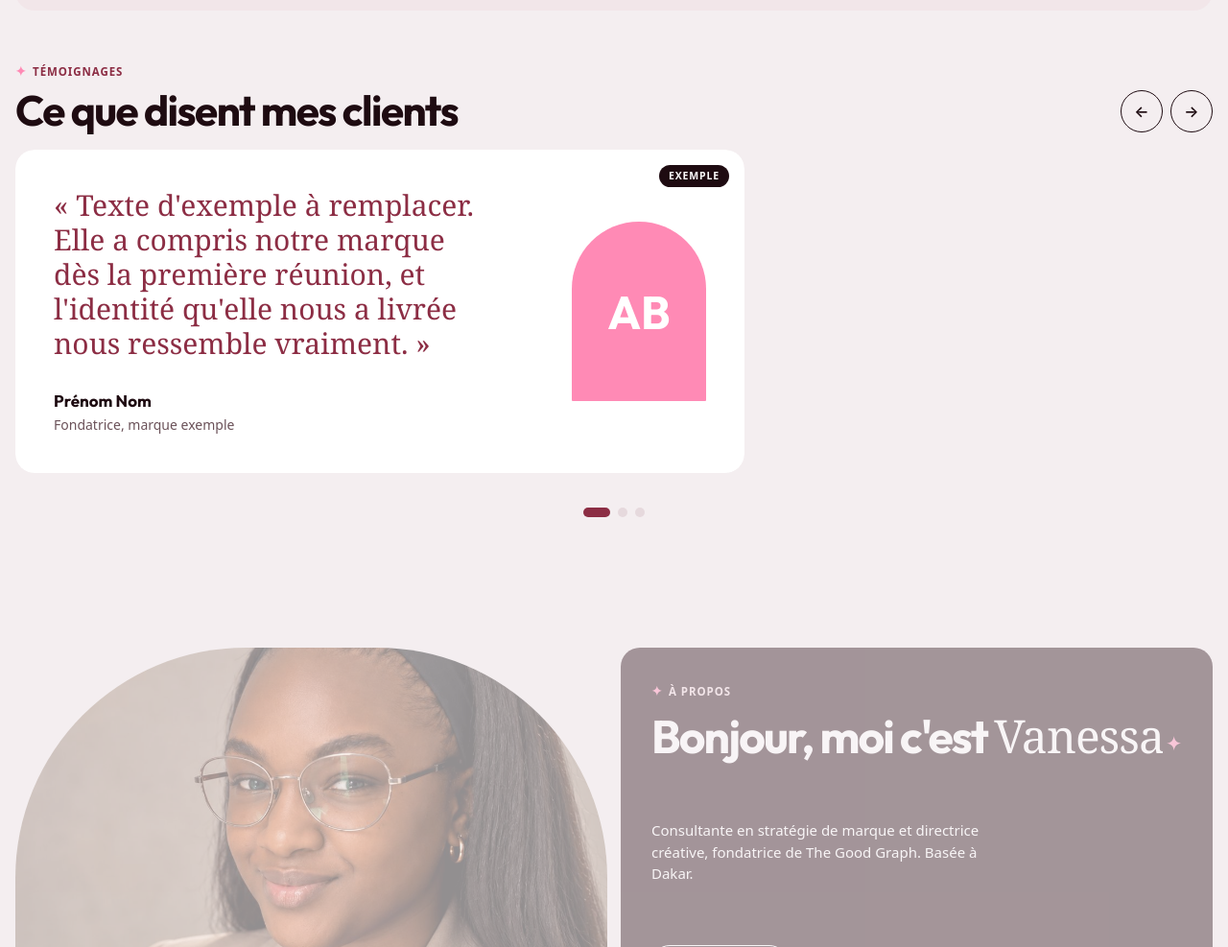
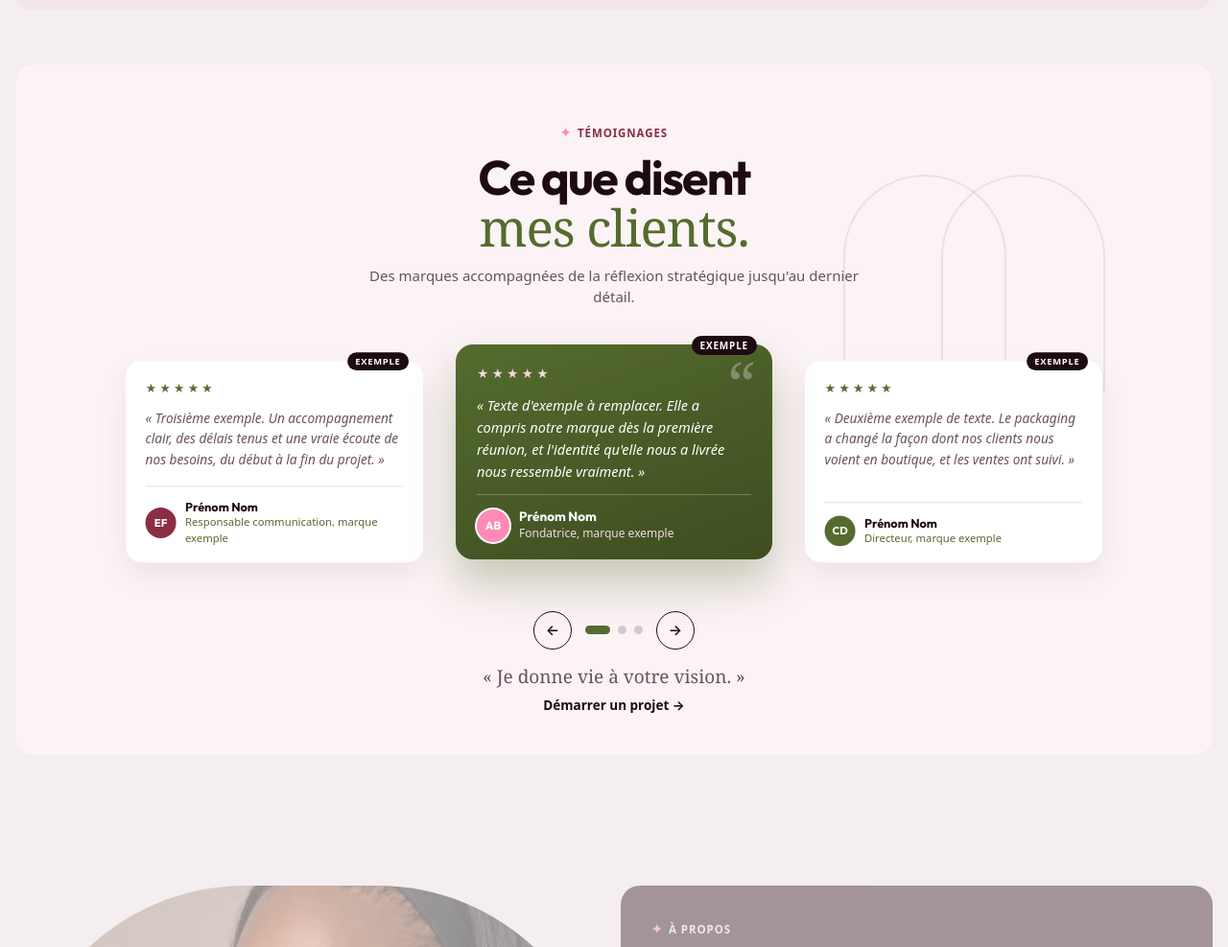
Before and after one commit to Mdev98/goodgraph, a plain HTML site: page index.html in a window 1280 px wide. Shown: the part 3657-4644 px from the top of the page at 96% size. Drawn offline with Linux system fonts and the light colour scheme; a web font is replaced by a local one.

Commit message:
Témoignages : trois cartes, carte centrale mise en avant en vert olive
Co-Authored-By: Claude Opus 5.5 <noreply@anthropic.com>
Claude-Session: https://claude.ai/code/session_014a3dp9LgjZ8h7K3aXKRKad

```diff
--- a/index.html
+++ b/index.html
@@ -168,24 +168,53 @@ body::before{content:"";position:fixed;inset:0 0 auto;height:env(safe-area-inset
 .case-feature .btn{justify-self:start}
 .case-feature .q{margin:0;padding-left:16px;border-left:2px solid var(--pink);font:400 clamp(20px,2.2vw,28px)/1.25 var(--serif);color:var(--ink)}
 
-/* ---------- témoignages : carrousel ---------- */
-.car{overflow:hidden;border-radius:var(--r);touch-action:pan-y;user-select:none;max-width:760px;width:100%}
-.car-track{display:flex;transition:transform .7s var(--ease);will-change:transform}
-.quote{position:relative;margin:0;flex:0 0 100%;min-width:0;background:var(--card);border-radius:var(--r);padding:clamp(24px,3.4vw,40px);display:grid;grid-template-columns:minmax(0,1fr) auto;gap:clamp(20px,3vw,36px);align-items:center}
-.quote blockquote{margin:0;font:400 clamp(20px,2.4vw,30px)/1.2 var(--serif);color:var(--wine);text-wrap:balance}
-.quote cite{font-style:normal;display:grid;gap:4px;margin-top:clamp(20px,3vw,32px)}
-.quote cite b{font:700 17px/1.2 var(--display)}
-.quote cite small{font-size:14px;color:var(--ink-soft)}
-.quote .avatar{width:clamp(96px,11vw,140px);aspect-ratio:3/4;border-radius:999px 999px 14px 14px;display:grid;place-items:center;color:var(--card);font:700 clamp(32px,4vw,48px)/1 var(--display);overflow:hidden}
-.quote .avatar img{width:100%;height:100%;object-fit:cover}
-.quote .ex{position:absolute;top:16px;right:16px;background:var(--ink);color:var(--card);border-radius:999px;padding:6px 10px;font:700 10.5px/1 var(--body);letter-spacing:.08em;text-transform:uppercase}
-@media (max-width:640px){.quote{grid-template-columns:minmax(0,1fr);padding:52px 22px 24px;gap:18px}.quote blockquote{font-size:21px}.quote cite{margin-top:14px}.quote .avatar{width:84px;order:-1}.quote .ex{top:12px;right:12px}}
-.car-ctrl{display:flex;gap:8px}
-.car-ctrl button{width:44px;height:44px;border-radius:999px;border:1.5px solid var(--ink);background:transparent;color:var(--ink);font:600 16px/1 var(--body);transition:background .2s,color .2s}
-.car-ctrl button:hover{background:var(--ink);color:var(--card)}
-.car-dots{display:flex;gap:8px;justify-content:center;margin-top:18px}
-.car-dots button{width:10px;height:10px;border-radius:999px;border:0;padding:0;background:var(--line);transition:width .35s var(--ease),background .25s}
-.car-dots button[aria-current="true"]{width:28px;background:var(--wine)}
+/* ---------- témoignages : panneau clair, trois cartes, celle du centre en olive ---------- */
+.temo{background:color-mix(in srgb,var(--blush) 32%,var(--card));border-radius:var(--r);padding:clamp(36px,5vw,64px) clamp(16px,3vw,40px) clamp(28px,4vw,44px);text-align:center;position:relative;overflow:hidden;display:grid;gap:clamp(18px,3vw,30px);justify-items:center}
+/* deux arches en filet, rappel du motif du site */
+.temo::before,.temo::after{content:"";position:absolute;top:16%;width:clamp(110px,13vw,190px);aspect-ratio:3/4;border:2px solid color-mix(in srgb,var(--wine) 10%,transparent);border-radius:999px 999px 14px 14px;pointer-events:none}
+.temo::before{right:9%}
+.temo::after{right:calc(9% + clamp(70px,8vw,120px))}
+.temo-head{display:grid;gap:12px;justify-items:center;max-width:58ch;position:relative;z-index:1}
+.temo-head .pill{justify-self:center}
+.temo h2{font:700 clamp(30px,4vw,50px)/1.02 var(--display);letter-spacing:-.035em;margin:0;color:var(--ink)}
+.temo h2 em.serif{display:block;color:var(--green);font-size:1.06em;letter-spacing:-.02em}
+.temo-head p{margin:0;color:var(--ink-soft);font-size:15px}
+.t-stage{display:grid;width:100%;max-width:1060px;position:relative;z-index:1;padding-block:18px 14px;touch-action:pan-y;user-select:none}
+.tcard{grid-area:1 / 1;justify-self:center;width:min(32%,330px);margin:0;background:var(--card);border-radius:18px;padding:22px 22px 18px;text-align:left;display:flex;flex-direction:column;gap:12px;position:relative;box-shadow:0 14px 34px rgba(43,15,24,.07);
+  transform:translateX(calc(var(--off) * (100% + 24px))) scale(.94);opacity:0;pointer-events:none;cursor:pointer;
+  transition:transform .7s var(--ease),opacity .5s ease,background-color .5s ease,color .5s ease,box-shadow .5s ease}
+.tcard.is-side{opacity:1;pointer-events:auto}
+.tcard.is-side:hover{transform:translateX(calc(var(--off) * (100% + 24px))) scale(.96)}
+.tcard.is-active{opacity:1;pointer-events:auto;cursor:default;z-index:2;transform:translateX(0) translateY(-10px) scale(1);background-color:var(--green);background-image:linear-gradient(160deg,var(--green),#3D4D20);color:var(--card);box-shadow:0 24px 46px rgba(85,107,47,.32)}
+.tcard .stars{color:var(--green);font-size:12px;letter-spacing:3px}
+.tcard.is-active .stars{color:var(--blush)}
+.tcard .qmark{position:absolute;top:8px;right:18px;font:400 64px/1 var(--serif);color:color-mix(in srgb,var(--card) 30%,transparent);opacity:0;transition:opacity .5s}
+.tcard.is-active .qmark{opacity:1}
+.tcard blockquote{margin:0;font:italic 400 14.5px/1.6 var(--body);color:var(--ink-soft)}
+.tcard.is-active blockquote{color:var(--card)}
+.tcard .who{display:flex;align-items:center;gap:10px;margin-top:auto;padding-top:14px;border-top:1px solid var(--line)}
+.tcard.is-active .who{border-top-color:color-mix(in srgb,var(--card) 25%,transparent)}
+.tcard .av{width:34px;height:34px;border-radius:50%;flex:none;display:grid;place-items:center;color:var(--card);font:700 12px/1 var(--display);overflow:hidden;box-shadow:0 0 0 2px var(--card)}
+.tcard .av img{width:100%;height:100%;object-fit:cover}
+.tcard .who b{display:block;font:700 13.5px/1.2 var(--display)}
+.tcard .who small{display:block;font-size:12px;color:var(--green)}
+.tcard.is-active .who small{color:var(--blush)}
+.tcard .ex{position:absolute;top:-9px;right:16px;background:var(--ink);color:var(--card);border-radius:999px;padding:5px 9px;font:700 10px/1 var(--body);letter-spacing:.08em;text-transform:uppercase}
+@media (max-width:760px){
+  .tcard{width:78%;transform:translateX(calc(var(--off) * (100% + 12px))) scale(.94)}
+  .tcard.is-side:hover{transform:translateX(calc(var(--off) * (100% + 12px))) scale(.94)}
+  .temo::before,.temo::after{display:none}
+}
+.temo-foot{display:grid;gap:12px;justify-items:center;position:relative;z-index:1}
+.t-nav{display:flex;align-items:center;gap:14px}
+.t-nav .arrow{width:40px;height:40px;border-radius:999px;border:1.5px solid var(--ink);background:transparent;color:var(--ink);font:600 15px/1 var(--body);transition:background .2s,color .2s}
+.t-nav .arrow:hover{background:var(--ink);color:var(--card)}
+.car-dots{display:flex;gap:8px}
+.car-dots button{width:9px;height:9px;border-radius:999px;border:0;padding:0;background:color-mix(in srgb,var(--ink) 18%,transparent);transition:width .35s var(--ease),background .25s}
+.car-dots button[aria-current="true"]{width:26px;background:var(--green)}
+.temo-line{margin:4px 0 0;font:400 clamp(16px,1.6vw,19px)/1.3 var(--serif);color:var(--ink-soft)}
+.temo-link{font:700 13.5px/1 var(--body);text-decoration:none;color:var(--ink)}
+.temo-link:hover{color:var(--wine)}
 
 /* ---------- à propos ---------- */
 .bento{display:grid;grid-template-columns:repeat(2,minmax(0,1fr));gap:var(--gap)}
@@ -505,14 +534,19 @@ p.empty,.shop-grid .empty{grid-column:1 / -1;background:var(--card);border-radiu
     </section>
 
     <section class="sec" id="temoignages" aria-labelledby="temo-title">
-      <div class="sec-head">
-        <div class="stack"><span class="pill" data-en="Testimonials">Témoignages</span><h2 class="h2" id="temo-title"><span data-en="What clients say">Ce que disent mes clients</span></h2></div>
-        <div class="car-ctrl"><button type="button" id="t-prev">←</button><button type="button" id="t-next">→</button></div>
+      <div class="temo">
+        <div class="temo-head">
+          <span class="pill" data-en="Testimonials">Témoignages</span>
+          <h2 id="temo-title" data-en-html="What my &lt;em class=&quot;serif&quot;&gt;clients say.&lt;/em&gt;">Ce que disent <em class="serif">mes clients.</em></h2>
+          <p data-en="Brands supported from strategic thinking to the last detail.">Des marques accompagnées de la réflexion stratégique jusqu'au dernier détail.</p>
+        </div>
+        <div class="t-stage" id="t-stage" aria-roledescription="carrousel"></div>
+        <div class="temo-foot">
+          <div class="t-nav"><button type="button" class="arrow" id="t-prev">←</button><div class="car-dots" id="car-dots"></div><button type="button" class="arrow" id="t-next">→</button></div>
+          <p class="temo-line" data-en="“I bring your vision to life.”">« Je donne vie à votre vision. »</p>
+          <a class="temo-link" href="#contact"><span data-en="Start a project">Démarrer un projet</span> →</a>
+        </div>
       </div>
-      <div class="car" id="car" aria-roledescription="carrousel">
-        <div class="car-track" id="car-track"></div>
-      </div>
-      <div class="car-dots" id="car-dots"></div>
     </section>
 
     <section class="sec" id="apropos" aria-labelledby="about-title">
@@ -836,22 +870,29 @@ p.empty,.shop-grid .empty{grid-column:1 / -1;background:var(--card);border-radiu
   let tIndex = 0, tTimer = null, tStartX = null;
   const reduceMotion = matchMedia("(prefers-reduced-motion:reduce)").matches;
 
-  /* ---------- témoignages : carrousel ---------- */
+  /* ---------- témoignages : carrousel ----------
+     Toutes les cartes sont empilées dans la même case de grille ; --off (écart à la carte active,
+     en boucle) les place à gauche (-1), au centre (0) ou à droite (1). Les autres restent cachées. */
+  const stage = document.getElementById("t-stage");
   function renderTesti(){
-    const track = document.getElementById("car-track"), dots = document.getElementById("car-dots");
-    track.textContent = ""; dots.textContent = "";
+    const dots = document.getElementById("car-dots");
+    stage.textContent = ""; dots.textContent = "";
     TESTIMONIALS.forEach((t, i) => {
-      const q = el("figure","quote");
-      q.setAttribute("role","group"); q.setAttribute("aria-roledescription", lang === "fr" ? "diapositive" : "slide");
-      q.setAttribute("aria-label", (i+1) + " / " + TESTIMONIALS.length);
-      if (t.placeholder) q.appendChild(el("span","ex", lang === "fr" ? "Exemple" : "Example"));
-      const txt = el("div"), bq = el("blockquote",null,"« " + t.quote[lang] + " »");
-      const cite = el("cite"); cite.append(el("b",null,t.name), el("small",null,t.role[lang]));
-      txt.append(bq, cite);
-      const av = el("div","avatar"); av.style.background = t.color;
-      if (t.photo){ const im = el("img"); im.src = "img/" + t.photo; im.alt = t.name; av.appendChild(im); }
+      const c = el("figure","tcard");
+      c.setAttribute("role","group"); c.setAttribute("aria-roledescription", lang === "fr" ? "témoignage" : "testimonial");
+      c.setAttribute("aria-label", (i+1) + " / " + TESTIMONIALS.length);
+      if (t.placeholder) c.appendChild(el("span","ex", lang === "fr" ? "Exemple" : "Example"));
+      const stars = el("div","stars","★★★★★"), qm = el("span","qmark","“");
+      stars.setAttribute("aria-hidden","true"); qm.setAttribute("aria-hidden","true");
+      const who = el("figcaption","who"), av = el("span","av"), id = el("span");
+      av.style.background = t.color;
+      if (t.photo){ const im = el("img"); im.src = "img/" + t.photo; im.alt = ""; av.appendChild(im); }
       else av.textContent = t.initials;
-      q.append(txt, av); track.appendChild(q);
+      id.append(el("b",null,t.name), el("small",null,t.role[lang]));
+      who.append(av, id);
+      c.append(stars, qm, el("blockquote",null,"« " + t.quote[lang] + " »"), who);
+      c.addEventListener("click", () => { if (i !== tIndex) goTesti(i); });
+      stage.appendChild(c);
       const d = el("button"); d.type = "button";
       d.setAttribute("aria-label", (lang === "fr" ? "Témoignage " : "Testimonial ") + (i+1));
       d.addEventListener("click", () => goTesti(i));
@@ -863,15 +904,22 @@ p.empty,.shop-grid .empty{grid-column:1 / -1;background:var(--card);border-radiu
     tAuto();
   }
   function goTesti(i, animate = true){
-    const n = TESTIMONIALS.length, track = document.getElementById("car-track");
+    const n = TESTIMONIALS.length, cards = [...stage.children];
     tIndex = (i + n) % n;
-    if (!animate) track.style.transition = "none";
-    track.style.transform = "translateX(-" + (tIndex * 100) + "%)";
-    if (!animate){ void track.offsetWidth; track.style.transition = ""; }
+    cards.forEach((c, k) => {
+      let off = k - tIndex;
+      if (off > n / 2) off -= n;
+      if (off < -n / 2) off += n;
+      if (!animate) c.style.transition = "none";
+      c.style.setProperty("--off", off);
+      c.classList.toggle("is-active", off === 0);
+      c.classList.toggle("is-side", Math.abs(off) === 1);
+      c.setAttribute("aria-hidden", String(off !== 0));
+    });
+    if (!animate){ void stage.offsetWidth; cards.forEach(c => c.style.transition = ""); }
     [...document.getElementById("car-dots").children].forEach((d, k) => {
       if (k === tIndex) d.setAttribute("aria-current","true"); else d.removeAttribute("aria-current");
     });
-    [...track.children].forEach((q, k) => q.setAttribute("aria-hidden", String(k !== tIndex)));
   }
   function tAuto(){
     clearInterval(tTimer);
@@ -879,13 +927,13 @@ p.empty,.shop-grid .empty{grid-column:1 / -1;background:var(--card);border-radiu
   }
   document.getElementById("t-prev").addEventListener("click", () => goTesti(tIndex - 1));
   document.getElementById("t-next").addEventListener("click", () => goTesti(tIndex + 1));
-  const car = document.getElementById("car");
-  car.addEventListener("mouseenter", () => clearInterval(tTimer));
-  car.addEventListener("mouseleave", tAuto);
-  car.addEventListener("focusin", () => clearInterval(tTimer));
-  car.addEventListener("focusout", tAuto);
-  car.addEventListener("pointerdown", e => { tStartX = e.clientX; });
-  car.addEventListener("pointerup", e => {
+  const temo = document.querySelector(".temo");
+  temo.addEventListener("mouseenter", () => clearInterval(tTimer));
+  temo.addEventListener("mouseleave", tAuto);
+  temo.addEventListener("focusin", () => clearInterval(tTimer));
+  temo.addEventListener("focusout", tAuto);
+  stage.addEventListener("pointerdown", e => { tStartX = e.clientX; });
+  stage.addEventListener("pointerup", e => {
     if (tStartX === null) return;
     const dx = e.clientX - tStartX; tStartX = null;
     if (Math.abs(dx) > 40) goTesti(tIndex + (dx < 0 ? 1 : -1));
```
